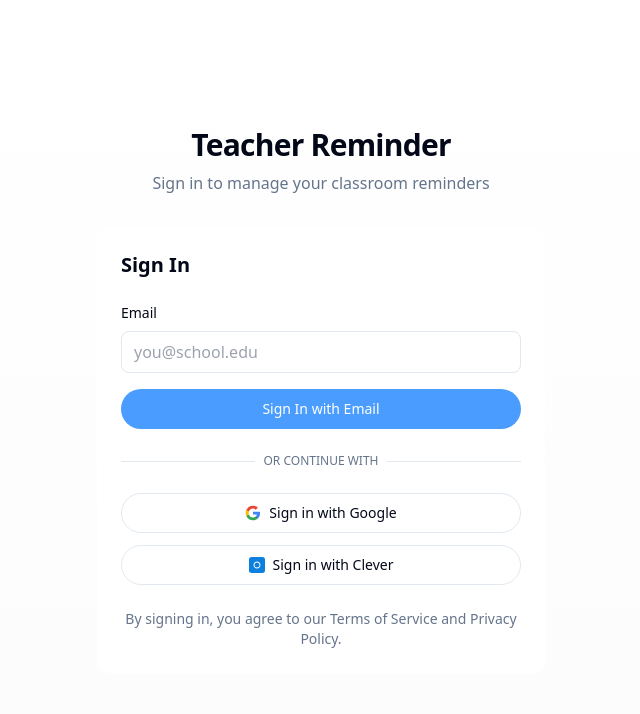
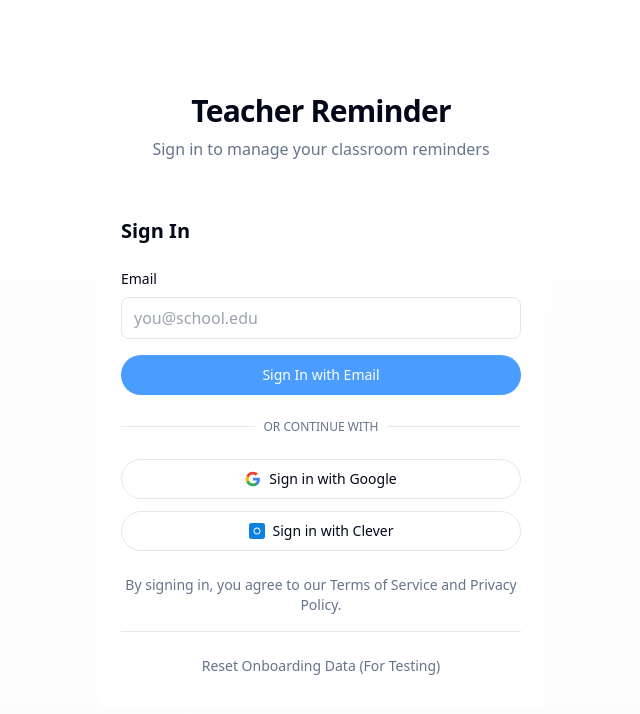
Before and after one commit to MangoMatcha08/teacher-timely-reminder, a React (Vite) app: page /auth in a window 1280 px wide. Shown: the top 714 px of the page, without its empty margins (319-959 px from the left). Built offline with nearby package versions, Linux system fonts and the light colour scheme.

Commit message:
Add onboarding reset button
Adds a button to the login screen to reset the onboarding process.

```diff
--- a/src/components/auth/AuthScreen.tsx
+++ b/src/components/auth/AuthScreen.tsx
@@ -18,7 +18,7 @@ type LoginFormData = z.infer<typeof loginSchema>;
 
 const AuthScreen: React.FC = () => {
   const [isLoading, setIsLoading] = useState(false);
-  const { login } = useAuth();
+  const { login, resetOnboarding } = useAuth();
   const navigate = useNavigate();
 
   const {
@@ -52,7 +52,7 @@ const AuthScreen: React.FC = () => {
       toast.success("Signed in with Google!");
       navigate("/onboarding");
     } catch (error) {
-      toast.error("Failed to sign in with Google. Please try again.");
+      toast.error("Failed to sign in with Clever. Please try again.");
     } finally {
       setIsLoading(false);
     }
@@ -69,6 +69,11 @@ const AuthScreen: React.FC = () => {
     } finally {
       setIsLoading(false);
     }
+  };
+
+  const handleResetOnboarding = () => {
+    resetOnboarding();
+    toast.success("Onboarding data has been reset for testing!");
   };
 
   return (
@@ -173,8 +178,21 @@ const AuthScreen: React.FC = () => {
               </Button>
             </div>
           </CardContent>
-          <CardFooter className="text-center text-sm text-muted-foreground">
-            By signing in, you agree to our Terms of Service and Privacy Policy.
+          <CardFooter className="flex flex-col gap-4">
+            <p className="text-center text-sm text-muted-foreground">
+              By signing in, you agree to our Terms of Service and Privacy Policy.
+            </p>
+            <div className="border-t border-border pt-4 w-full">
+              <Button
+                type="button"
+                variant="ghost"
+                size="sm"
+                className="w-full text-muted-foreground"
+                onClick={handleResetOnboarding}
+              >
+                Reset Onboarding Data (For Testing)
+              </Button>
+            </div>
           </CardFooter>
         </Card>
       </div>
```
